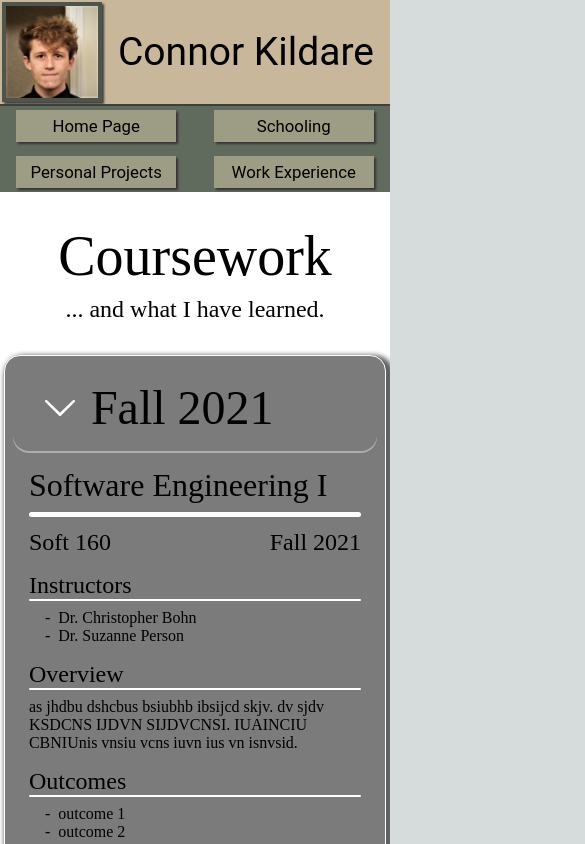
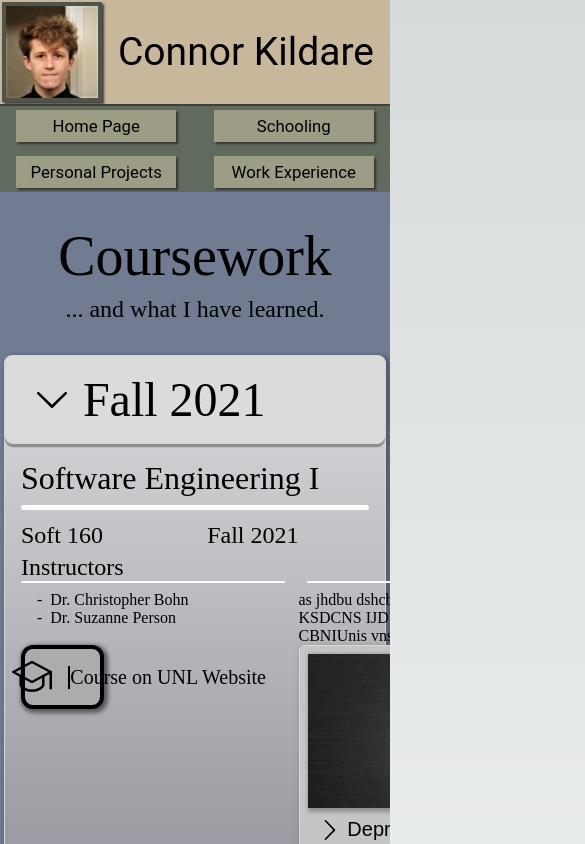
Before and after one commit to ckildare/ckildare.github.io, a Next.js app: page /school in a window 390 px wide. Shown: the top 844 px of the page, 585 px wide, since content can reach past the window. Built offline with nearby package versions, Linux system fonts and the light colour scheme.

Commit message:
Some more school styling stuff

```diff
--- a/src/components/cards/courseCard/courseCard.js
+++ b/src/components/cards/courseCard/courseCard.js
@@ -14,14 +14,17 @@ export default function CourseCard(props) {
 
   return (
     <div className={styles.courseBody}>
+      <>
         <div className={styles.title}>{props.course?.title}</div>
         <div className={styles.lineDivider} />
+      </>
       <div className={styles.courseInfo}>
-        <div className={styles.courseOverview}>
+        <div>
           <div className={styles.headerInfo}>
             <p className={styles.courseNumber}>{props.course?.courseNumber}</p>
             <p className={styles.semester}>{props.course?.semester}</p>
           </div>
+          <div>
             <p className={styles.professorTitle}>Instructors</p>
             <div className={styles.courseInfoTitleUnderline} />
             <div className={styles.professorList}>
@@ -32,7 +35,7 @@ export default function CourseCard(props) {
               })}
             </div>
           </div>
-        <div className={styles.courseInfoTextGrid}>
+        </div>
         <div className={styles.courseDescriptionColumn}>
           <p className={styles.courseInfoTitle} as={'div'}>Overview</p>
           <div className={styles.courseInfoTitleUnderline} />
@@ -49,16 +52,11 @@ export default function CourseCard(props) {
             })}
           </div>
         </div>
-        </div>
-      </div>
-      <div className={styles.courseBottomRow}>
         <Link className={styles.courseLink} href={props.course?.courseLink}>
           <Image src={schoolIcon} height={40} width={40} className={styles.courseLinkImage} alt={"Icon for project"} />
           <p as={'div'} className={styles.linkText}>Course on UNL Website</p>
         </Link>
-        <div className={styles.projectGridWrapper}>
         {props.course?.projects.map((project, key) => { return (<ProjectCard project={project} key={key} isSchoolProject={true} />) })}
-        </div>
       </div>
     </div>
   )
--- a/src/components/cards/courseCard/courseCard.module.scss
+++ b/src/components/cards/courseCard/courseCard.module.scss
@@ -17,6 +17,7 @@
     flex-direction: row;
     justify-content: space-between;
     font-size: 1.5rem;
+    height: 2rem;
   }
 
   .professorTitle {
@@ -67,12 +68,35 @@
   justify-content: space-evenly;
 }
 
-@media screen and (min-width: 901px) {
+.courseDescriptionColumn {
+  display: flex;
+  flex-direction: column;
+  justify-content: flex-start;
+
+  width: 100%;
+  margin-top: 2rem;
+
+  .courseOverviewBody {
+    white-space: normal;
+  }
+}
+
+.courseOutcomesColumn {
+  display: flex;
+  flex-direction: column;
+  justify-content: flex-start;
+
+  width: 100%;
+  margin-top: 2rem;
+}
+
 .courseInfo {
-    display: flex;
-    flex-direction: row;
+  display: grid;
+  grid-template-columns: repeat(3, 1fr);
   white-space: nowrap;
-    width: inherit;
+  width: 100%;
+  gap: auto;
+  line-height: normal;
 
   .courseOverview {
     width: 30%;
@@ -87,35 +111,7 @@
   justify-self: end;
 
   width: 70%;
-
-    .courseDescriptionColumn {
-      display: flex;
-      flex-direction: column;
-      justify-content: flex-start;
-
-      width: 40%;
-      margin-top: 1rem;
-
-      .courseOverviewBody {
-        white-space: normal;
 }
-    }
-
-    .courseOutcomesColumn {
-      display: flex;
-      flex-direction: column;
-      justify-content: flex-start;
-
-      width: 40%;
-      margin-top: 1rem;
-    }
-  }
-
-  .courseBottomRow {
-    display: flex;
-    flex-direction: row;
-
-    margin-top: 1rem;
 
 .courseLink {
   @include flex-with-centering;
@@ -130,84 +126,6 @@
   background-color: rgb(172, 172, 172);
   box-shadow: 0.125rem 0.125rem 0.25rem 0.125rem rgb(88, 88, 88);
 }
-  }
-}
-
-@media screen and (max-width: 900px) {
-  .courseInfo {
-    display: flex;
-    flex-direction: column;
-    white-space: nowrap;
-    width: inherit;
-
-    align-items: center;
-
-    .courseOverview {
-      width: inherit;
-    }
-
-    .professorTitle {
-      font-size: 1.5rem;
-      margin-top: 1rem;
-    }
-  }
-
-  .courseInfoTextGrid {
-    display: flex;
-    flex-direction: column;
-    justify-content: space-around;
-    justify-items: center;
-    justify-self: end;
-
-    width: inherit;
-
-    .courseDescriptionColumn {
-      display: flex;
-      flex-direction: column;
-      justify-content: flex-start;
-      align-items: flex-start;
-
-      width: 100%;
-      margin-top: 1rem;
-
-      .courseOverviewBody {
-        white-space: normal;
-      }
-    }
-
-    .courseOutcomesColumn {
-      display: flex;
-      flex-direction: column;
-      justify-content: flex-start;
-      align-items: flex-start;
-
-      width: 100%;
-      margin-top: 1rem;
-    }
-  }
-
-  .courseBottomRow {
-    display: flex;
-    flex-direction: column;
-    align-items: center;
-
-    .courseLink {
-      @include flex-with-centering;
-      flex-direction: row;
-
-      height: min-content;
-      width: 70%;
-      margin: 1rem;
-      padding: 0.5rem;
-
-      border: 0.25rem solid black;
-      border-radius: 0.75rem;
-
-      background-color: rgb(172, 172, 172);
-      box-shadow: 0.125rem 0.125rem 0.25rem 0.125rem rgb(88, 88, 88);
-    }
-  }
-}
 
 .lineDivider {
   width: 100%;
@@ -221,7 +139,7 @@
 }
 
 .courseInfoTitleUnderline {
-  width: 100%;
+  width: 95%;
   height: 2px;
   align-self: center;
   margin-bottom: 0.5rem;
--- a/src/pages/school.js
+++ b/src/pages/school.js
@@ -4,8 +4,8 @@ import CourseCard from '@/components/cards/courseCard/courseCard';
 import Image from 'next/image';
 
 import { courseData } from '@/public/data/courseData';
-import rightChevron from '@/public/icons/chevron/chevron-right-white.svg';
-import downChevron from '@/public/icons/chevron/chevron-down-white.svg';
+import rightChevron from '@/public/icons/chevron/chevron-right.svg';
+import downChevron from '@/public/icons/chevron/chevron-down.svg';
 
 import React from 'react';
 import CardWrapper from '@/components/cards/cardWrapper/cardWrapper';
@@ -74,7 +74,10 @@ function SemesterCard(props) {
   }
 
   return (
-    <CardWrapper ref={semesterCardItem} classNames={classNames(styles.semester, !props.isOpen && styles.semesterHover)}>
+    <CardWrapper
+      ref={semesterCardItem}
+      classNames={classNames(styles.semester, !props.isOpen ? styles.semesterClosed : false)}
+    >
       <div className={
         classNames(styles.semesterTitleWrapper, props.isOpen && styles.semesterTitleWrapperOpen)}
         onClick={onSemesterClick}>
--- a/src/pages/styles/school.module.scss
+++ b/src/pages/styles/school.module.scss
@@ -7,7 +7,7 @@
 
   min-height: 130vh;
   padding-bottom: 3rem;
-  background-color: white;
+  background-color: #717c93;
   color: black;
 
   .title {
@@ -30,33 +30,38 @@
     justify-self: center;
 
     .semester {
-      background-color: rgb(123, 123, 123);
-      border-radius: 1rem;
-      box-shadow: 0.25rem 0.25rem 0.325rem 0.25rem rgb(96, 96, 96);
+      background: linear-gradient(to bottom, #dadadd, #9c9ca4, #7a859a);
+      border: 1px solid #d6d6d9;
+      border-radius: 0.5rem;
+      box-shadow: 0.15rem 0.15rem 0.25rem 0.15rem #545d6f;
+      padding: 0;
 
       .semesterTitleWrapper {
         display: flex;
         padding: 1rem 2rem 1rem;
+        background-color: #dcdbdc;
+        color: black;
         border-radius: inherit;
+        border-bottom: 1px solid #d6d6d9;
         align-items: center;
         gap: 1rem;
         width: 100%;
         font-size: 3rem;
       }
 
+      .semesterTitleWrapper:hover {
+        background-color: #f4f4f4;
+        box-shadow: 0.175rem 0.175rem 0.275rem 0.175rem #545d6f;
+      }
+
       .semesterTitleWrapperOpen {
-        box-shadow: 0 0.125rem rgb(173, 173, 173);
+        box-shadow: 0 0.2rem #908d90;
       }
 
       .semesterTitleWrapperOpen:hover {
-        background-color: rgb(239, 239, 239);
-        box-shadow: 0 0.25rem rgb(132, 132, 132);
+        background-color: #f0f0f0;
+        box-shadow: 0 0.275rem #908d90;
       }
-    }
-
-    .semesterHover:hover {
-      background-color: rgb(229, 229, 229);
-      box-shadow: 0.325rem 0.325rem 0.5rem 0.325rem rgb(143, 143, 143);
     }
   }
 }
```
Lines whose indentation alone changed are shown as unchanged.
